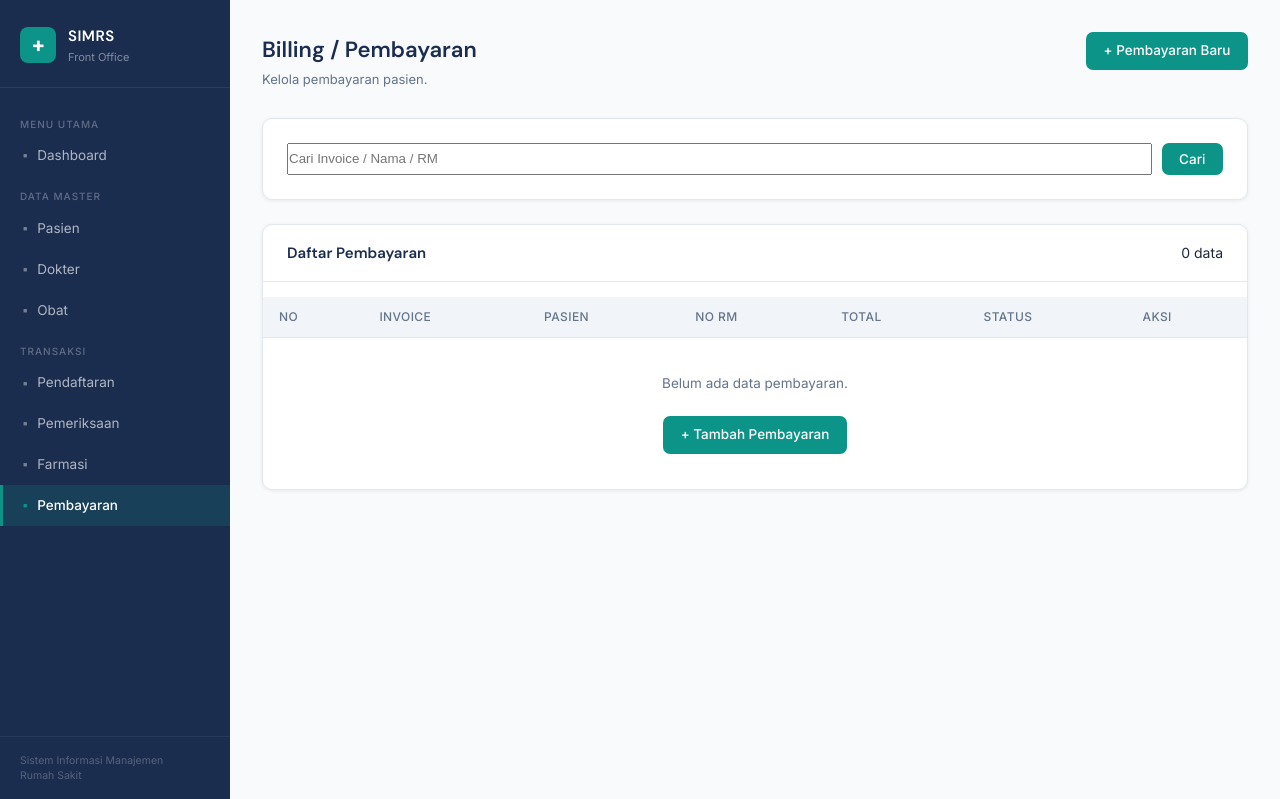
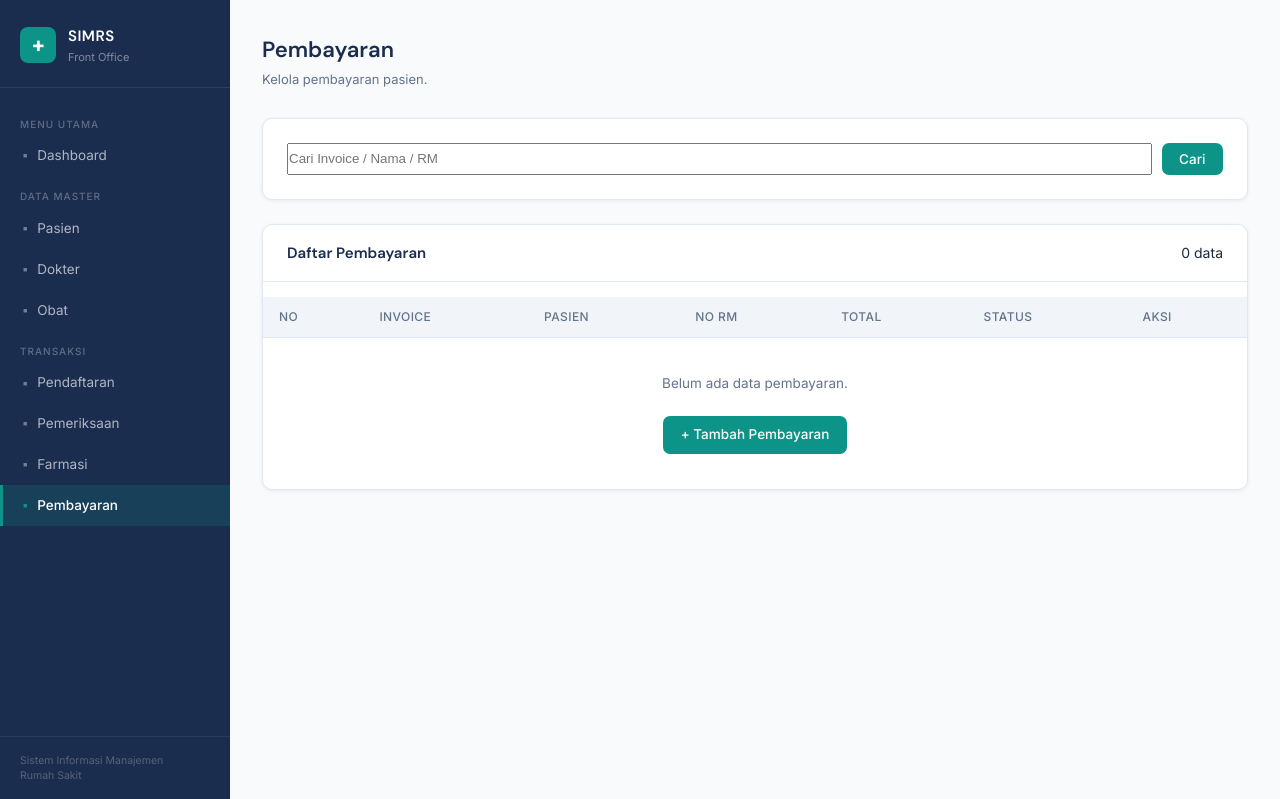
Before and after one commit to zalfasayfanah/SIMRS, a PHP site: page /pembayaran/index.php in a window 1280 px wide. Shown: the top 799 px of the page. Run offline with PHP 8.4, Linux system fonts and the light colour scheme; data that the repository does not hold is empty.

Commit message:
Done Insya Allah

```diff
--- a/pembayaran/index.php
+++ b/pembayaran/index.php
@@ -96,17 +96,11 @@ include '../includes/sidebar.php';
 
 <div>
 
-<h1>Billing / Pembayaran</h1>
+<h1>Pembayaran</h1>
 
 <p>Kelola pembayaran pasien.</p>
 
 </div>
-
-<a href="bayar.php" class="btn btn-primary">
-
-+ Pembayaran Baru
-
-</a>
 
 </div>
 
--- a/pembayaran/invoice.php
+++ b/pembayaran/invoice.php
@@ -72,7 +72,7 @@ if(!$data){
 
     alert('Invoice tidak ditemukan.');
 
-    window.location='../tagihan/index.php';
+    window.location='index.php';
 
     </script>";
 
```
Also changed, not shown: pembayaran/bayar.php (+3 -4 lines).
